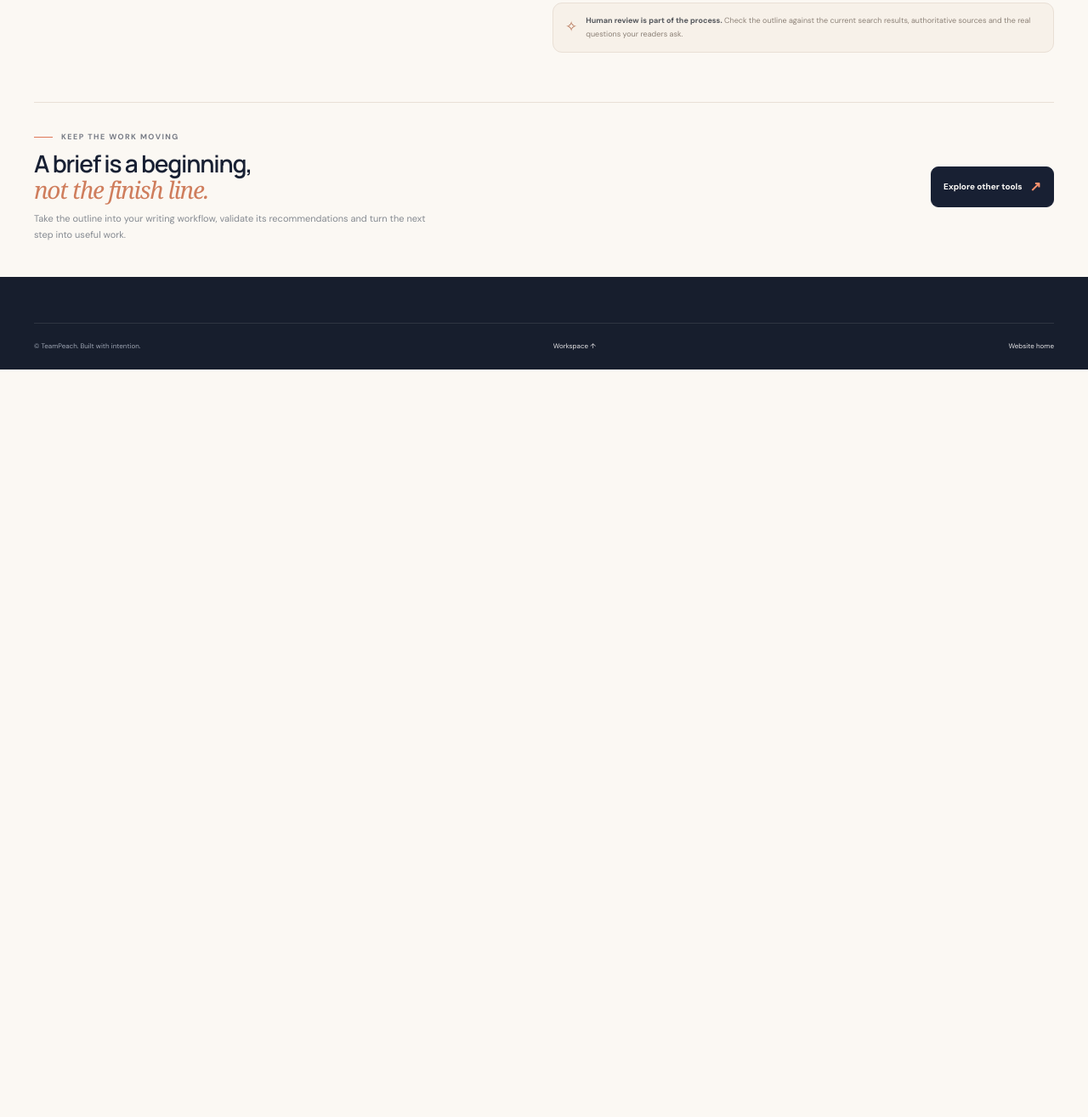
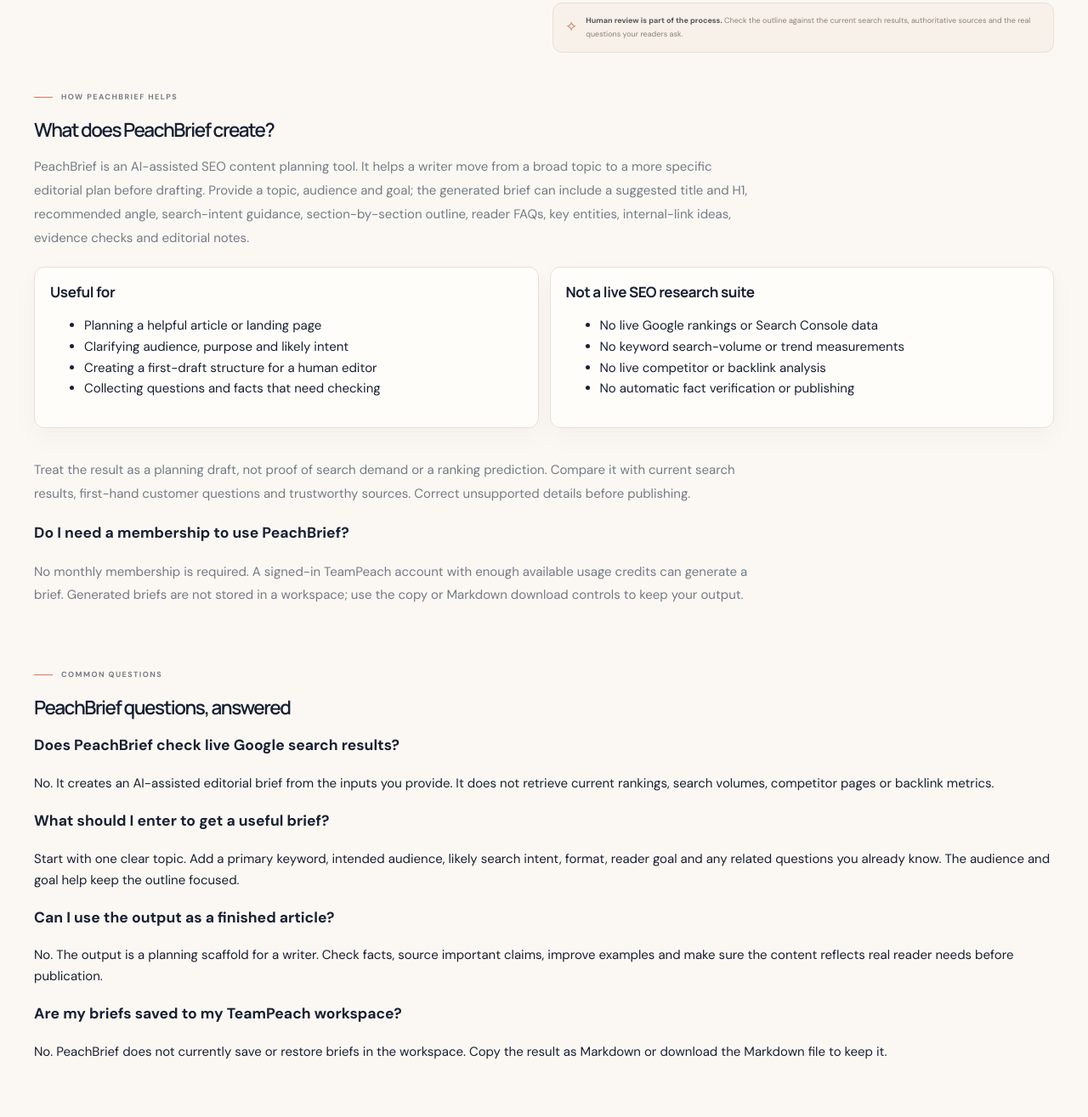
Before and after one commit to AgentCalmz/TeamPeach, a website: page public/tools/peachbrief/index.html in a window 1280 px wide. Shown: the part 1645-2960 px from the top of the page at 85% size. Before the commit the page ends 2080 px from the top, so only its background shows below. Drawn offline with Linux system fonts and the light colour scheme; no server answers.

Commit message:
Add PeachBrief structured data and answer-focused content

```diff
--- a/public/tools/peachbrief/index.html
+++ b/public/tools/peachbrief/index.html
@@ -3,7 +3,14 @@
 <head>
 <meta charset="utf-8"><meta name="viewport" content="width=device-width,initial-scale=1"><meta name="theme-color" content="#f8f4ee">
 <meta name="description" content="Build a practical SEO content brief from a topic, audience and goal. Review the outline, questions and editorial direction.">
-<link rel="canonical" href="https://teampeach.org/tools/peachbrief/"><meta name="robots" content="index,follow,max-image-preview:large"><meta property="og:type" content="website"><meta property="og:site_name" content="TeamPeach"><meta property="og:url" content="https://teampeach.org/tools/peachbrief/"><meta property="og:image" content="https://images.unsplash.com/photo-1455390582262-044cdead277a?auto=format&fit=crop&w=1200&q=85"><meta property="og:image:alt" content="A writer planning content at a desk"><meta name="twitter:card" content="summary_large_image"><meta name="twitter:title" content="PeachBrief — AI SEO Content Planner | TeamPeach"><meta name="twitter:description" content="Create an AI-assisted content plan, outline and reader questions from your topic and audience."><meta name="twitter:image" content="https://images.unsplash.com/photo-1455390582262-044cdead277a?auto=format&fit=crop&w=1200&q=85">
+<link rel="canonical" href="https://teampeach.org/tools/peachbrief/"><meta name="robots" content="index,follow,max-image-preview:large"><meta property="og:type" content="website"><meta property="og:site_name" content="TeamPeach"><meta property="og:title" content="PeachBrief — AI SEO Content Planner | TeamPeach"><meta property="og:description" content="Turn a topic, audience and goal into an AI-assisted SEO content brief with an outline, reader questions and editorial checks."><meta property="og:url" content="https://teampeach.org/tools/peachbrief/"><meta property="og:image" content="https://images.unsplash.com/photo-1455390582262-044cdead277a?auto=format&fit=crop&w=1200&q=85"><meta property="og:image:alt" content="A writer planning content at a desk"><meta name="twitter:card" content="summary_large_image"><meta name="twitter:title" content="PeachBrief — AI SEO Content Planner | TeamPeach"><meta name="twitter:description" content="Create an AI-assisted content plan, outline and reader questions from your topic and audience."><meta name="twitter:image" content="https://images.unsplash.com/photo-1455390582262-044cdead277a?auto=format&fit=crop&w=1200&q=85">
+<script type="application/ld+json">
+{"@context":"https://schema.org","@graph":[
+ {"@type":"Organization","@id":"https://teampeach.org/#organization","name":"TeamPeach","url":"https://teampeach.org/","logo":{"@type":"ImageObject","url":"https://teampeach.org/assets/favicon.svg"}},
+ {"@type":"WebApplication","@id":"https://teampeach.org/tools/peachbrief/#application","name":"PeachBrief — AI SEO Content Planner","url":"https://teampeach.org/tools/peachbrief/","applicationCategory":"BusinessApplication","operatingSystem":"Web","description":"An AI-assisted editorial planning tool that turns a topic, audience and goal into a content brief, structured outline, reader questions and research checks. It does not fetch live search rankings or keyword-volume data.","provider":{"@id":"https://teampeach.org/#organization"},"featureList":["Topic and primary-keyword planning","Audience and search-intent guidance","Content format and reader-goal selection","Structured editorial outline","Frequently asked reader questions","Key-entity and internal-link suggestions","Evidence checks and editorial notes","Copy and Markdown download"]},
+ {"@type":"BreadcrumbList","itemListElement":[{"@type":"ListItem","position":1,"name":"Home","item":"https://teampeach.org/"},{"@type":"ListItem","position":2,"name":"Tools","item":"https://teampeach.org/tools/"},{"@type":"ListItem","position":3,"name":"PeachBrief","item":"https://teampeach.org/tools/peachbrief/"}]}
+]}
+</script>
 <link rel="icon" href="../../assets/favicon.svg" type="image/svg+xml"><link rel="preconnect" href="https://fonts.googleapis.com"><link rel="preconnect" href="https://fonts.gstatic.com" crossorigin>
 <link href="https://fonts.googleapis.com/css2?family=DM+Sans:wght@400;500;600;700&family=Manrope:wght@400;500;600;700;800&display=swap" rel="stylesheet">
 <link rel="stylesheet" href="../../css/styles.css?v=7"><link rel="stylesheet" href="../../css/brief-builder.css?v=4">
@@ -52,6 +59,25 @@
 <div class="brief-review-note"><span>✧</span><p><strong>Human review is part of the process.</strong> Check the outline against the current search results, authoritative sources and the real questions your readers ask.</p></div>
 </div>
 </section>
+<section class="page-wrap" style="padding-top:36px;padding-bottom:28px" aria-labelledby="peachbrief-guide-title">
+ <p class="eyebrow"><span></span> HOW PEACHBRIEF HELPS</p>
+ <h2 id="peachbrief-guide-title">What does PeachBrief create?</h2>
+ <p style="max-width:850px;color:#747b87;line-height:1.85">PeachBrief is an AI-assisted SEO content planning tool. It helps a writer move from a broad topic to a more specific editorial plan before drafting. Provide a topic, audience and goal; the generated brief can include a suggested title and H1, recommended angle, search-intent guidance, section-by-section outline, reader FAQs, key entities, internal-link ideas, evidence checks and editorial notes.</p>
+ <div class="brief-field-grid" style="margin-top:20px">
+  <div class="brief-sample-output"><h3>Useful for</h3><ul><li>Planning a helpful article or landing page</li><li>Clarifying audience, purpose and likely intent</li><li>Creating a first-draft structure for a human editor</li><li>Collecting questions and facts that need checking</li></ul></div>
+  <div class="brief-sample-output"><h3>Not a live SEO research suite</h3><ul><li>No live Google rankings or Search Console data</li><li>No keyword search-volume or trend measurements</li><li>No live competitor or backlink analysis</li><li>No automatic fact verification or publishing</li></ul></div>
+ </div>
+ <p style="max-width:850px;color:#747b87;line-height:1.85;margin-top:18px">Treat the result as a planning draft, not proof of search demand or a ranking prediction. Compare it with current search results, first-hand customer questions and trustworthy sources. Correct unsupported details before publishing.</p>
+ <h3>Do I need a membership to use PeachBrief?</h3>
+ <p style="max-width:850px;color:#747b87;line-height:1.85">No monthly membership is required. A signed-in TeamPeach account with enough available usage credits can generate a brief. Generated briefs are not stored in a workspace; use the copy or Markdown download controls to keep your output.</p>
+</section>
+<section class="page-wrap" style="padding-top:20px;padding-bottom:44px" aria-labelledby="peachbrief-faq-title">
+ <p class="eyebrow"><span></span> COMMON QUESTIONS</p><h2 id="peachbrief-faq-title">PeachBrief questions, answered</h2>
+ <h3>Does PeachBrief check live Google search results?</h3><p>No. It creates an AI-assisted editorial brief from the inputs you provide. It does not retrieve current rankings, search volumes, competitor pages or backlink metrics.</p>
+ <h3>What should I enter to get a useful brief?</h3><p>Start with one clear topic. Add a primary keyword, intended audience, likely search intent, format, reader goal and any related questions you already know. The audience and goal help keep the outline focused.</p>
+ <h3>Can I use the output as a finished article?</h3><p>No. The output is a planning scaffold for a writer. Check facts, source important claims, improve examples and make sure the content reflects real reader needs before publication.</p>
+ <h3>Are my briefs saved to my TeamPeach workspace?</h3><p>No. PeachBrief does not currently save or restore briefs in the workspace. Copy the result as Markdown or download the Markdown file to keep it.</p>
+</section>
 <section class="page-wrap brief-next-step"><div><p class="eyebrow"><span></span> KEEP THE WORK MOVING</p><h2>A brief is a beginning,<br><em>not the finish line.</em></h2><p>Take the outline into your writing workflow, validate its recommendations and turn the next step into useful work.</p></div><a class="button button-dark" href="/tools/">Explore other tools <span>↗</span></a></section>
 </main>
 <footer class="site-footer"><div class="page-wrap footer-bottom"><span>© TeamPeach. Built with intention.</span><a href="/dashboard/">Workspace ↑</a><a href="../../">Website home</a></div></footer>
```
